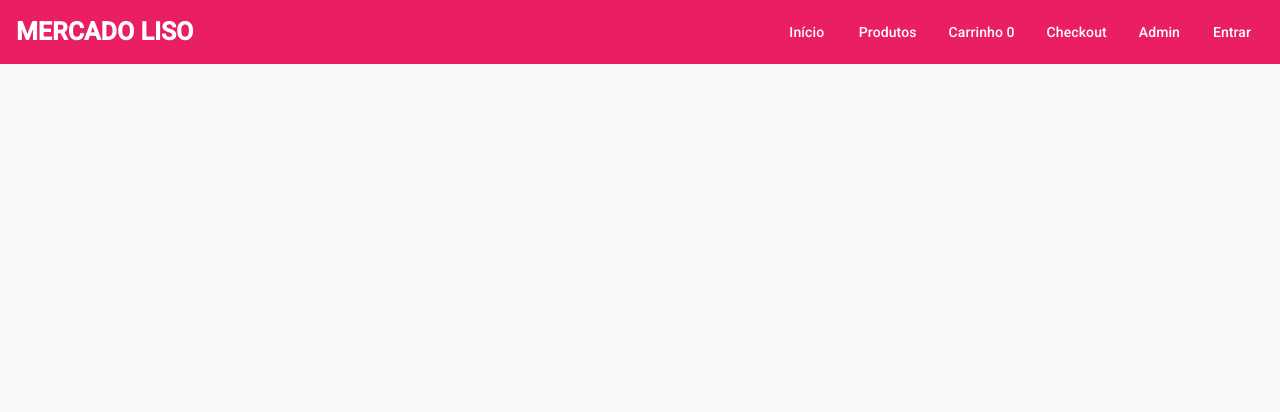
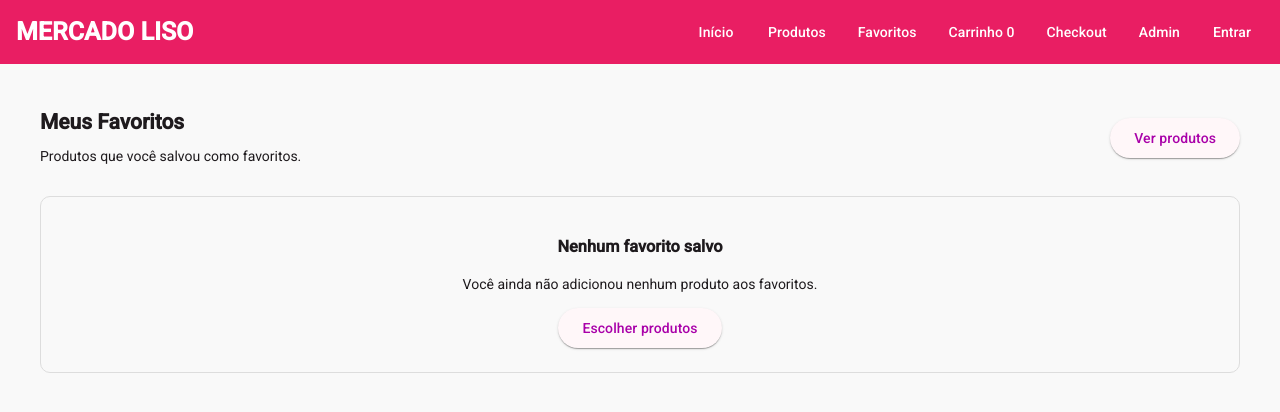
Before and after one commit to carolbritos/e-commerce, an Angular app: page /favoritos in a window 1280 px wide. Before the commit this address led to /. Shown: the top 412 px of the page. Built offline with nearby package versions, Linux system fonts and the light colour scheme.

Commit message:
feat: Implementação da funcionalidade de favoritos.

```diff
--- a/src/app/app.routes.ts
+++ b/src/app/app.routes.ts
@@ -44,8 +44,16 @@ export const routes: Routes = [
         loadComponent: () =>
             import('./features/acesso-negado/acesso-negado/acesso-negado').then((m) => m.AcessoNegado)
     },
+
+    {
+        path: 'favoritos',
+        loadComponent: () =>
+        import('./features/favoritos/lista-favoritos/lista-favoritos').then((m) => m.ListaFavoritos),
+    },
+
     {
         path: '**',
         redirectTo: '',
     },
+
 ];
--- /dev/null
+++ b/src/app/core/facades/favoritos.facade.ts
@@ -0,0 +1,24 @@
+import { Injectable, inject } from '@angular/core';
+import { FavoritosService } from '../services/favoritos.service';
+
+@Injectable({
+  providedIn: 'root',
+})
+export class FavoritosFacade {
+  private favoritosService = inject(FavoritosService);
+
+  favoritos = this.favoritosService.favoritosSalvos;
+  quantidadeFavoritos = this.favoritosService.quantidadeFavoritos;
+
+  adicionarFavorito(nome: string) {
+    this.favoritosService.adicionarFavorito(nome);
+  }
+
+  removerFavorito(nome: string) {
+    this.favoritosService.removerFavorito(nome);
+  }
+
+  estaFavoritado(nome: string): boolean {
+    return this.favoritosService.estaFavoritado(nome);
+  }
+}
--- /dev/null
+++ b/src/app/core/services/favoritos.service.ts
@@ -0,0 +1,84 @@
+import { isPlatformBrowser } from '@angular/common';
+import { Injectable, computed, effect, inject, PLATFORM_ID, signal } from '@angular/core';
+import { Favorito } from '../models/favorito';
+
+@Injectable({
+  providedIn: 'root',
+})
+export class FavoritosService {
+  private platformId = inject(PLATFORM_ID);
+
+  private readonly chaveStorage = 'minha-loja-favoritos';
+
+  private favoritos = signal<Favorito[]>(this.carregarFavoritosSalvos());
+
+  favoritosSalvos = computed(() => this.favoritos());
+
+  quantidadeFavoritos = computed(() => this.favoritos().length);
+
+  constructor() {
+    effect(() => {
+      this.salvarFavoritos(this.favoritos());
+    });
+  }
+
+  adicionarFavorito(nome: string) {
+    const jaFavoritado = this.favoritos().some(
+      (favorito) => favorito.nome === nome
+    );
+
+    if (jaFavoritado) {
+      return;
+    }
+
+    this.favoritos.update((lista) => [
+      ...lista,
+      { nome },
+    ]);
+  }
+
+  removerFavorito(nome: string) {
+    this.favoritos.update((lista) =>
+      lista.filter((favorito) => favorito.nome !== nome)
+    );
+  }
+
+  estaFavoritado(nome: string): boolean {
+    return this.favoritos().some(
+      (favorito) => favorito.nome === nome
+    );
+  }
+
+  private estaNoNavegador(): boolean {
+    return isPlatformBrowser(this.platformId);
+  }
+
+  private carregarFavoritosSalvos(): Favorito[] {
+    if (!this.estaNoNavegador()) {
+      return [];
+    }
+
+    const dadosSalvos = localStorage.getItem(this.chaveStorage);
+
+    if (!dadosSalvos) {
+      return [];
+    }
+
+    try {
+      return JSON.parse(dadosSalvos) as Favorito[];
+    } catch {
+      return [];
+    }
+  }
+
+  private salvarFavoritos(favoritos: Favorito[]) {
+    if (!this.estaNoNavegador()) {
+      return;
+    }
+
+    localStorage.setItem(
+      this.chaveStorage,
+      JSON.stringify(favoritos)
+    );
+  }
+}
--- /dev/null
+++ b/src/app/features/favoritos/lista-favoritos/lista-favoritos.css
@@ -0,0 +1,59 @@
+.pagina-favoritos {
+    display: flex;
+    flex-direction: column;
+    gap: 16px;
+}
+
+.cabecalho-favoritos {
+    display: flex;
+    flex-direction: column;
+    gap: 12px;
+}
+
+.cabecalho-favoritos h2 {
+    margin-bottom: 4px;
+}
+
+.lista-favoritos {
+    display: grid;
+    grid-template-columns: 1fr;
+    gap: 16px;
+}
+
+.favorito-card {
+    border: 1px solid #ddd;
+    border-radius: 10px;
+    padding: 16px;
+    display: flex;
+    flex-direction: column;
+    gap: 12px;
+}
+
+.favorito-card h3 {
+    margin: 0;
+}
+
+.favoritos-vazio {
+    border: 1px solid #ddd;
+    border-radius: 10px;
+    padding: 24px;
+    text-align: center;
+}
+
+@media (min-width: 700px) {
+    .cabecalho-favoritos {
+        flex-direction: row;
+        justify-content: space-between;
+        align-items: center;
+    }
+
+    .lista-favoritos {
+        grid-template-columns: repeat(2, 1fr);
+    }
+}
+
+@media (min-width: 1000px) {
+    .lista-favoritos {
+        grid-template-columns: repeat(3, 1fr);
+    }
+}
--- /dev/null
+++ b/src/app/features/favoritos/lista-favoritos/lista-favoritos.html
@@ -0,0 +1,50 @@
+<section class="pagina-favoritos">
+
+    <header class="cabecalho-favoritos">
+        <div>
+            <h2>Meus Favoritos</h2>
+            <p>Produtos que você salvou como favoritos.</p>
+        </div>
+
+        <button
+            mat-raised-button color="primary" type="button" routerLink="/produtos">
+            Ver produtos
+        </button>
+    </header>
+
+    @if (favoritosFacade.favoritos().length === 0) {
+
+        <section class="favoritos-vazio">
+            <h3>Nenhum favorito salvo</h3>
+            <p>Você ainda não adicionou nenhum produto aos favoritos.</p>
+
+            <button
+                mat-raised-button color="primary" type="button" routerLink="/produtos">
+                Escolher produtos
+            </button>
+        </section>
+
+    } @else {
+
+        <section class="lista-favoritos">
+
+            @for (favorito of favoritosFacade.favoritos(); track favorito.nome) {
+
+                <article class="favorito-card">
+
+                    <h3>{{ favorito.nome }}</h3>
+
+                    <button
+                        mat-stroked-button color="warn" type="button" (click)="removerFavorito(favorito.nome)">
+                        ♥ Remover dos favoritos
+                    </button>
+
+                </article>
+
+            }
+
+        </section>
+
+    }
+
+</section>
--- /dev/null
+++ b/src/app/features/favoritos/lista-favoritos/lista-favoritos.ts
@@ -0,0 +1,18 @@
+import { Component, inject } from '@angular/core';
+import { RouterLink } from '@angular/router';
+import { FavoritosFacade } from '../../../core/facades/favoritos.facade';
+import { MatButtonModule } from '@angular/material/button';
+
+@Component({
+  selector: 'app-lista-favoritos',
+  imports: [RouterLink, MatButtonModule],
+  templateUrl: './lista-favoritos.html',
+  styleUrl: './lista-favoritos.css',
+})
+export class ListaFavoritos {
+  public favoritosFacade = inject(FavoritosFacade);
+
+  removerFavorito(nome: string) {
+    this.favoritosFacade.removerFavorito(nome);
+  }
+}
--- a/src/app/features/produtos/produto/produto.html
+++ b/src/app/features/produtos/produto/produto.html
@@ -16,6 +16,11 @@
     <button mat-stroked-button color="accent" (click)="adicionarAoCarrinho()">
         Adicionar ao Carrinho
     </button>
+
+    <button mat-stroked-button color="warn" type="button" (click)="favoritar()">
+            {{ estaFavoritado() ? '♥ Favoritado' : '♡ Favoritar' }}
+    </button>
+
     </mat-card-actions>
 
 </mat-card>
--- a/src/app/features/produtos/produto/produto.ts
+++ b/src/app/features/produtos/produto/produto.ts
@@ -1,9 +1,10 @@
-import { Component,Input,Output,EventEmitter } from '@angular/core';
+import { Component,Input,Output,EventEmitter, inject } from '@angular/core';
   import{ UpperCasePipe, CurrencyPipe } from '@angular/common';
   import { PrecoFormatadoPipe } from '../../../shared/pipes/preco-formatado-pipe';
   import { MatButtonModule } from '@angular/material/button';
   import { MatCardModule } from '@angular/material/card';
   import { ItemCarrinho } from '../../../core/models/item-carrinho';
+  import { FavoritosFacade } from '../../../core/facades/favoritos.facade';
 
 @Component({
   selector: 'app-produto',
@@ -27,4 +28,19 @@ export class Produto {
       preco: this.preco,
     });
   }
+
+private favoritosFacade = inject(FavoritosFacade);
+
+favoritar() {
+  if (this.favoritosFacade.estaFavoritado(this.nome)) {
+    this.favoritosFacade.removerFavorito(this.nome);
+  } else {
+    this.favoritosFacade.adicionarFavorito(this.nome);
+  }
 }
+
+estaFavoritado(): boolean {
+  return this.favoritosFacade.estaFavoritado(this.nome);
+}
+
+}
--- a/src/app/shared/layout/header/header.html
+++ b/src/app/shared/layout/header/header.html
@@ -4,6 +4,7 @@
 
   <button mat-button routerLink="/">Início</button>
   <button mat-button routerLink="/produtos">Produtos</button>
+  <button mat-button routerLink="/favoritos">Favoritos</button>
   <button mat-button routerLink="/carrinho">Carrinho {{ quantidadeHeader() }}</button>
   <button mat-button routerLink="/checkout">Checkout</button>
   <button mat-button routerLink="/admin">Admin</button>
```
Also changed, not shown: 1 other file (tests, documents, lock files or other folders).
